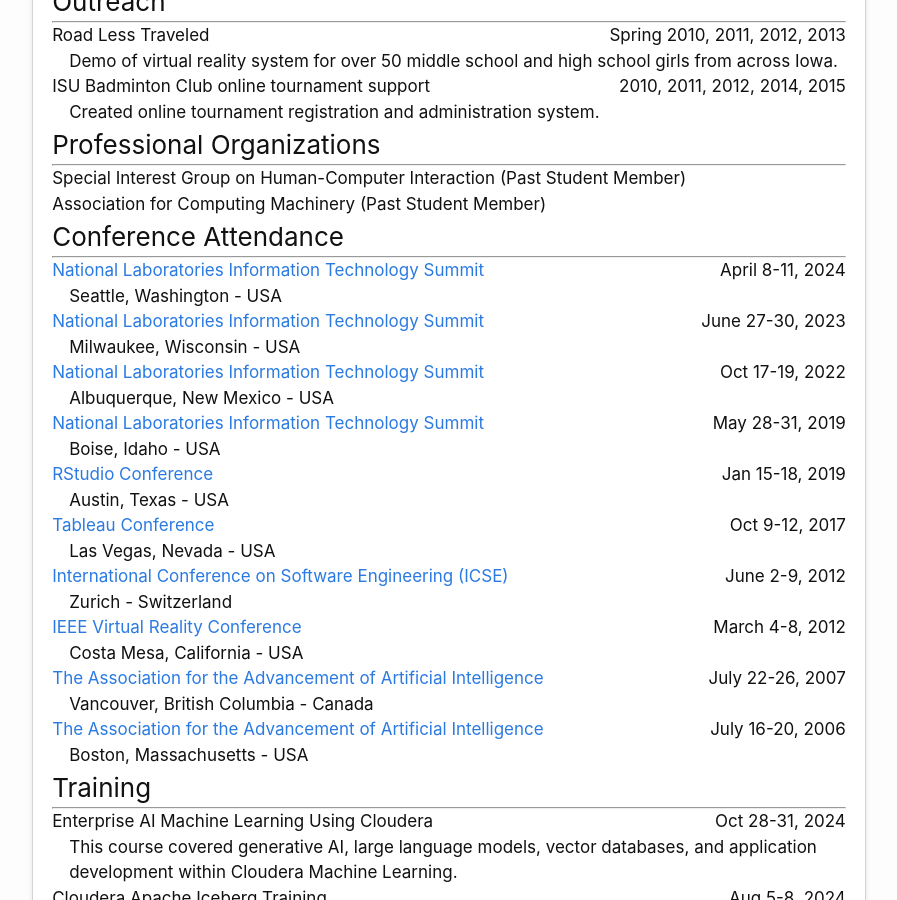
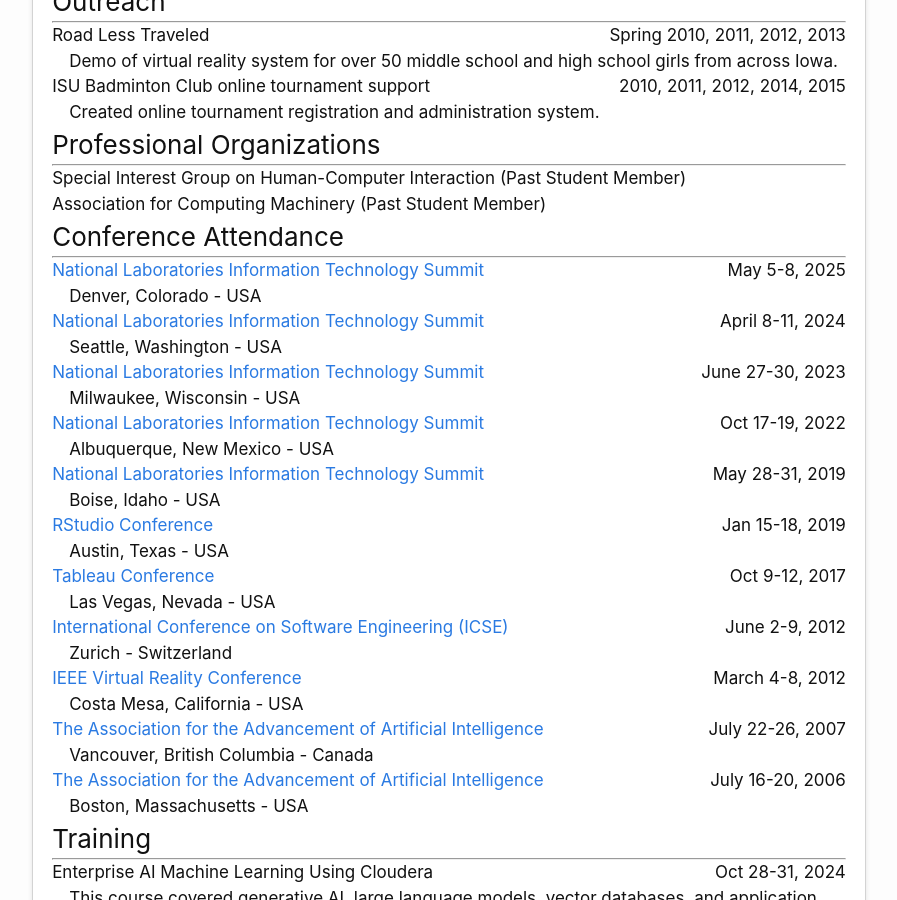
Before and after one commit to carlsonp/carlsonp.github.io, a Jekyll site: the page built from cv.md, in a window 1280 px wide and 900 px high, scrolled down 4489 px. Shown: the whole window, without its empty margins (191-1088 px from the left). Built offline with Jekyll 4.4.1, drawn with Linux system fonts in a browser that asks for light colours.

Commit message:
add NLIT 2025 conference

```diff
--- a/_data/conferences.json
+++ b/_data/conferences.json
@@ -1,4 +1,12 @@
 [
+    {
+        "title": "National Laboratories Information Technology Summit",
+        "date": "May 5-8, 2025",
+        "city": "Denver",
+        "state": "Colorado",
+        "country": "USA",
+        "url": "http://www.fbcinc.com"
+    },
     {
         "title": "National Laboratories Information Technology Summit",
         "date": "April 8-11, 2024",
```
